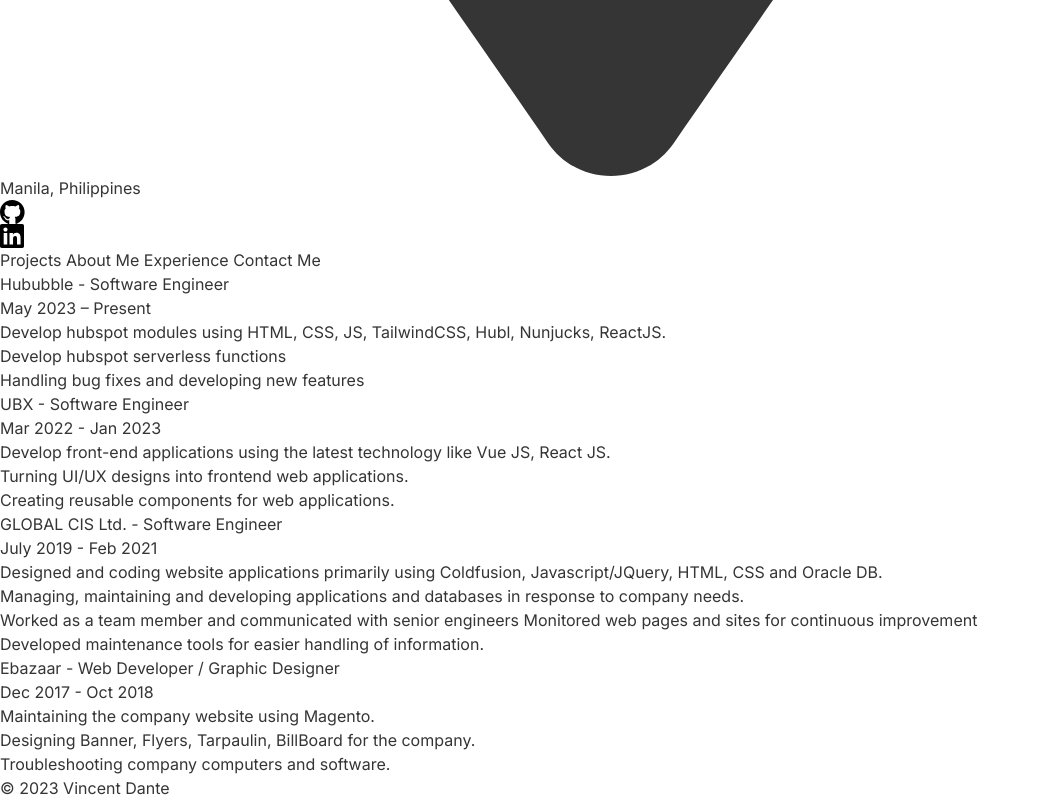
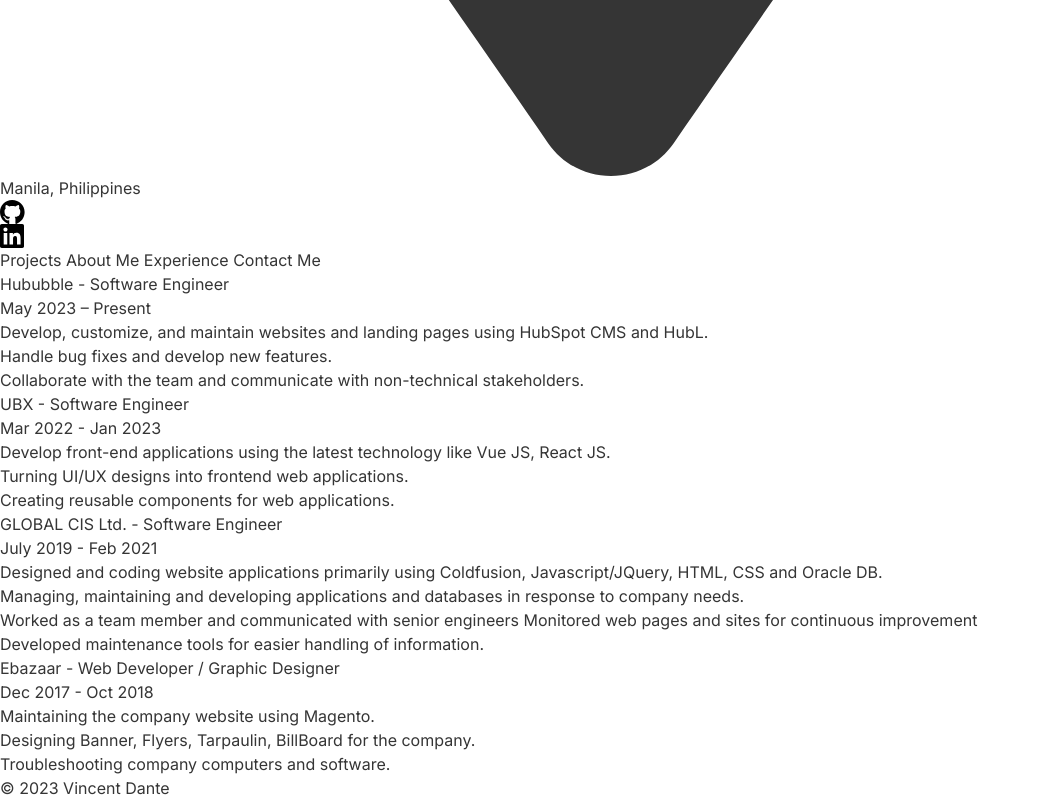
Before and after one commit to vincent-dante/portfolio-v1, a SvelteKit app: page /experience in a window 1280 px wide. Shown: the part 1613-2413 px from the top of the page, without its empty margins (0-1040 px from the left). Built offline with nearby package versions, Linux system fonts and the light colour scheme.

Commit message:
update experience

```diff
--- a/src/routes/experience/+page.svelte
+++ b/src/routes/experience/+page.svelte
@@ -9,9 +9,11 @@
 			<p class="font-bold">Hububble - Software Engineer</p>
 			<p class="pb-2 text-sm">May 2023 – Present</p>
 			<ul class="pl-5 list-disc">
-				<li>Develop hubspot modules using HTML, CSS, JS, TailwindCSS, Hubl, Nunjucks, ReactJS.</li>
-				<li>Develop hubspot serverless functions</li>
-				<li>Handling bug fixes and developing new features</li>
+				<li>
+					Develop, customize, and maintain websites and landing pages using HubSpot CMS and HubL.
+				</li>
+				<li>Handle bug fixes and develop new features.</li>
+				<li>Collaborate with the team and communicate with non-technical stakeholders.</li>
 			</ul>
 		</div>
 		<div>
```
